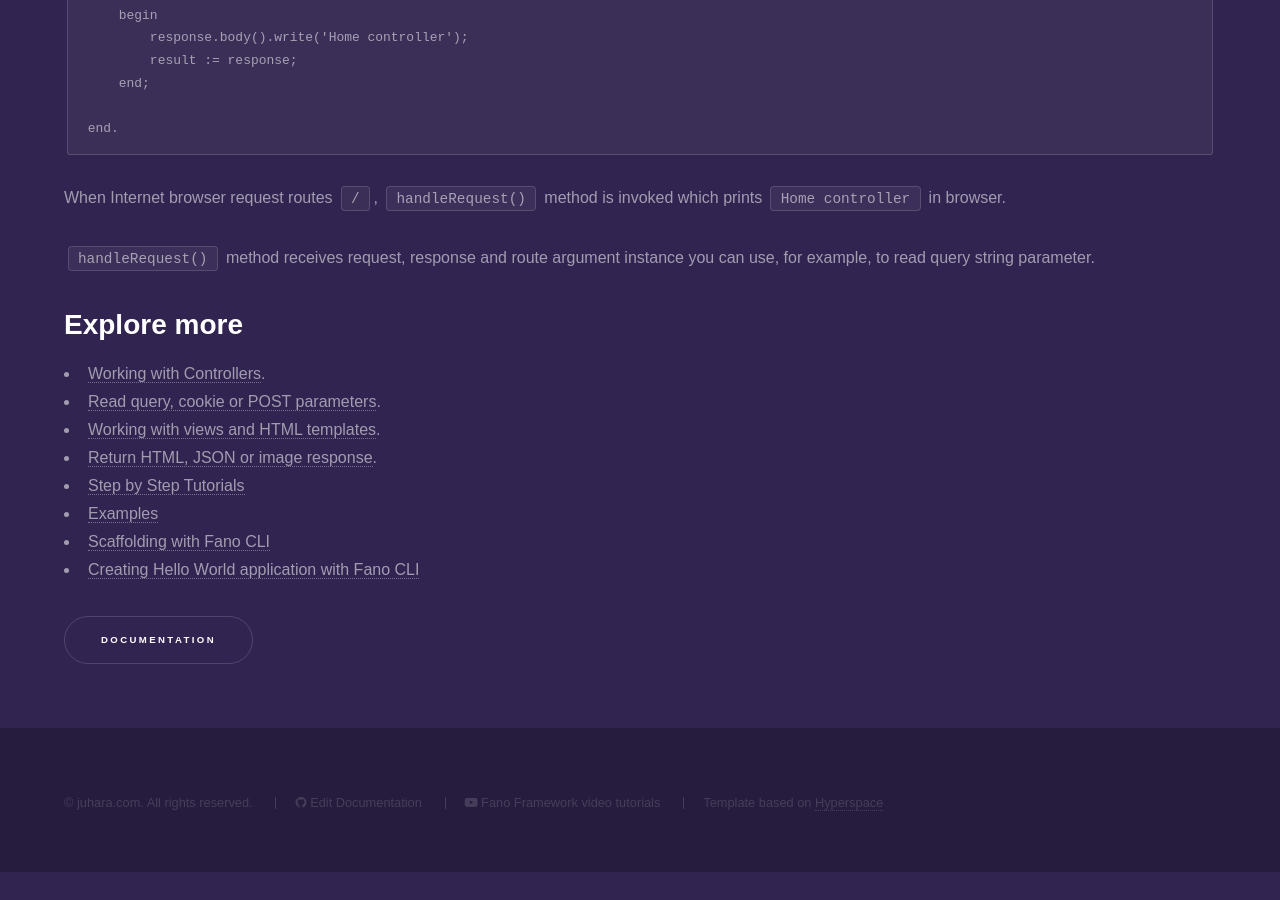
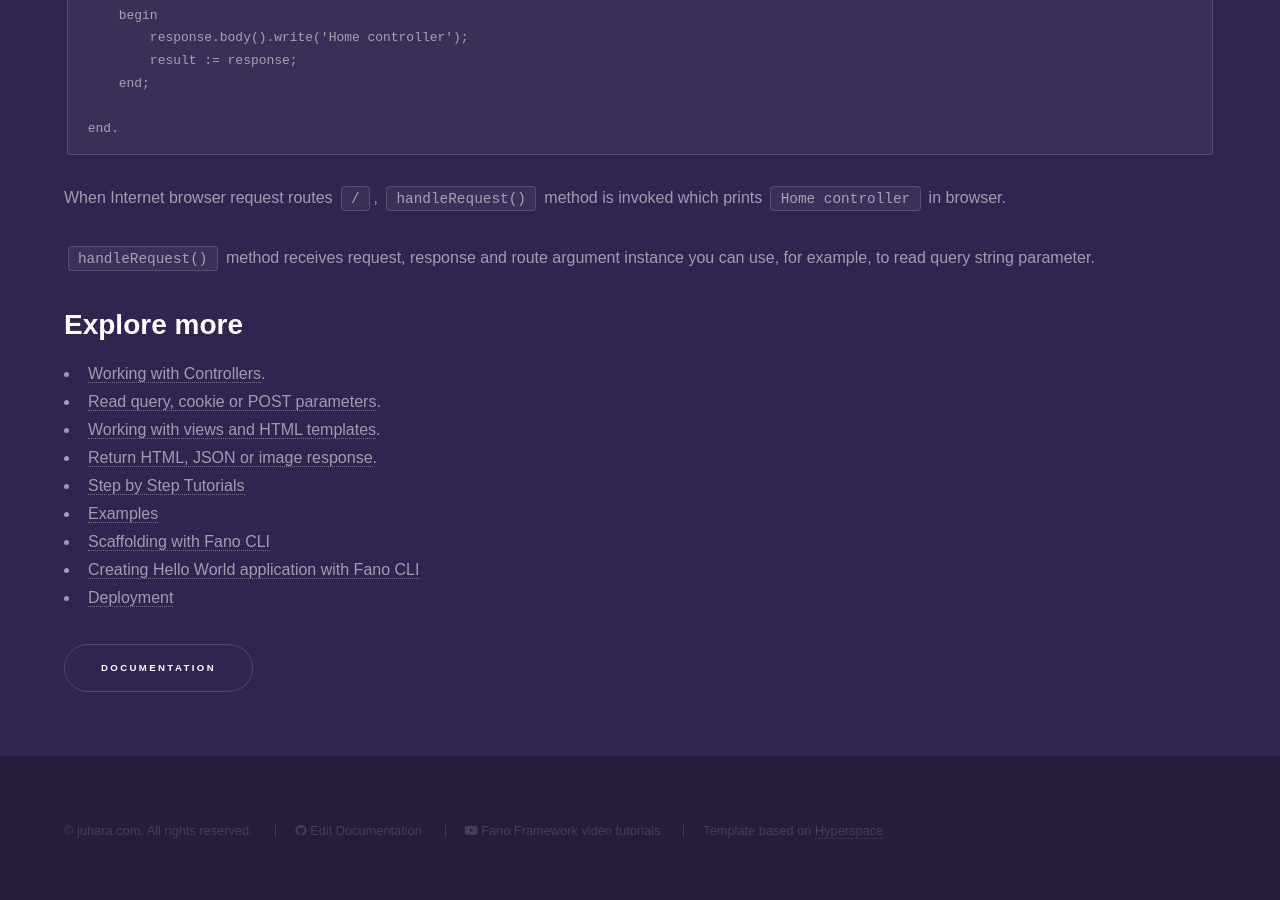
Before and after one commit to fanoframework/fanoframework.github.io, a Jekyll site: the page built from getting-started/index.md, in a window 1280 px wide and 900 px high, scrolled down 7569 px. Built offline with Jekyll 4.4.1, drawn with Linux system fonts in a browser that asks for light colours; our own code applies the rules of GitHub Pages for plain Markdown files; before the commit the page ends 8441 px from its top, so only the background shows below that.

Commit message:
add deployment link to getting started doc

```diff
--- a/getting-started/index.md
+++ b/getting-started/index.md
@@ -316,3 +316,4 @@ for example, to read query string parameter.
 - [Examples](/examples)
 - [Scaffolding with Fano CLI](/scaffolding-with-fano-cli)
 - [Creating Hello World application with Fano CLI](https://fanoframework.github.io/tutorials/hello-world-application-with-fano-cli)
+- [Deployment](/deployment)
```
